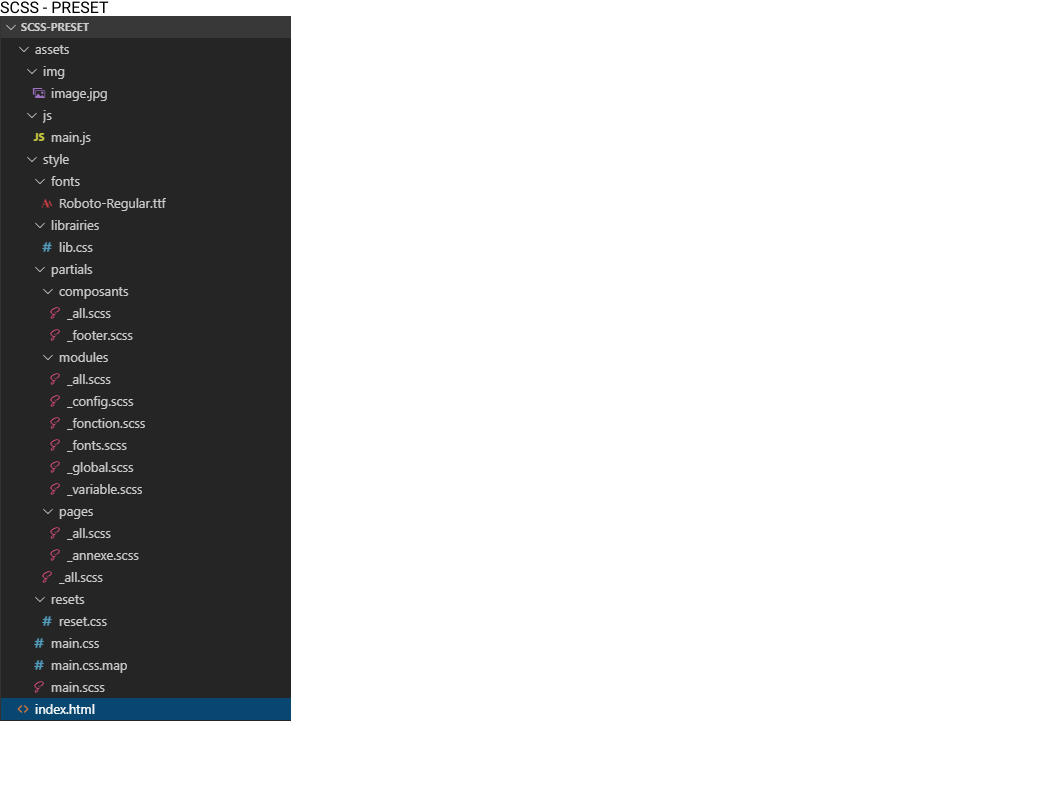
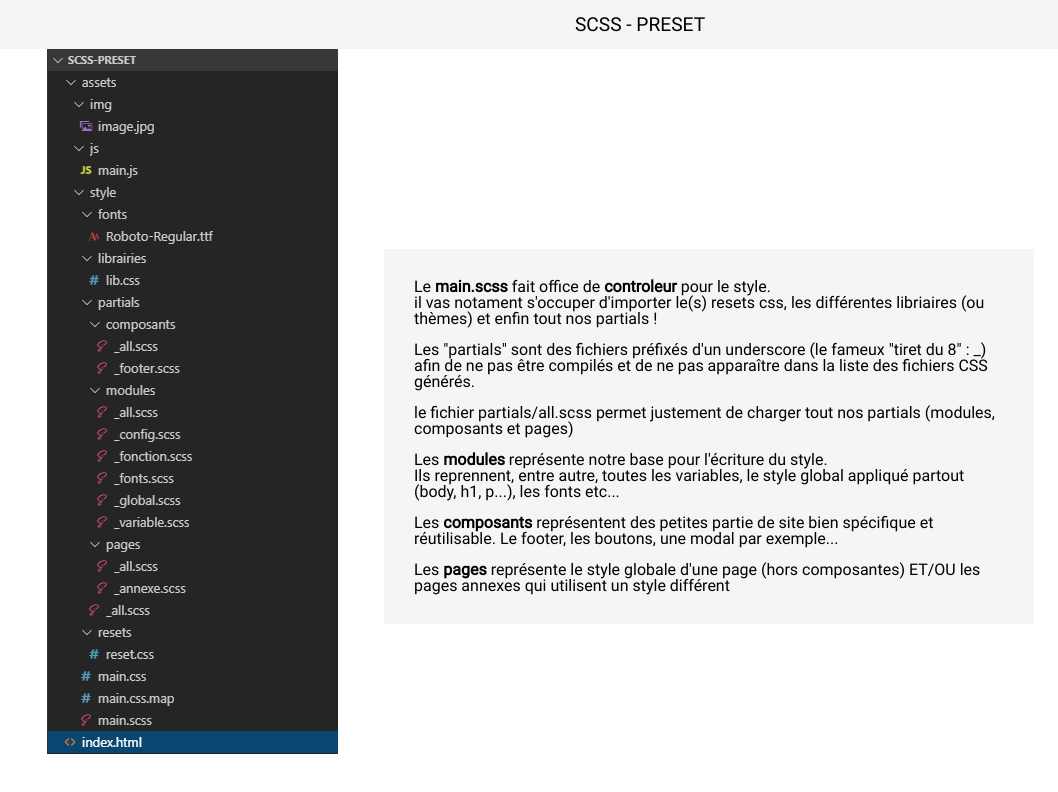
Before and after one commit to leersmathieu/scss-preset, a plain HTML site: page index.html in a window 1280 px wide. Shown: the whole page, without its empty margins (0-1058 px from the left). Drawn offline with Linux system fonts and the light colour scheme; files whose address does not match are found by name.

Commit message:
Page d'introduction

```diff
--- a/assets/style/partials/pages/_all.scss
+++ b/assets/style/partials/pages/_all.scss
@@ -2,4 +2,5 @@
 
 //Pour les pages utilisants un template différent
 
+@import "exempleAFAC";
 @import "annexe";
--- /dev/null
+++ b/assets/style/partials/pages/_exempleAFAC.scss
@@ -0,0 +1,31 @@
+.afac {
+    text-align: center;
+    background-color: rgb(245, 245, 245);
+    &-titre {
+        font-size: 120%;
+        padding: 15px;
+    }
+    &-left {
+        float: left;
+        width: 30%;
+    }
+    &-right {
+        padding: 30px;
+        text-align: left;
+        float: left;
+        width: 70%;
+        max-width: 650px;
+        margin-top: 200px;
+        background-color: rgb(245, 245, 245);
+
+    }
+    p {
+        padding-bottom: 15px;
+        &:last-child {
+            padding-bottom: 0;
+        }
+    }
+    strong {
+        font-weight: bold;
+    }
+}
--- a/index.html
+++ b/index.html
@@ -8,8 +8,35 @@
     <title>SCSS - PRESET</title>
 </head>
 <body>
-    <h1>SCSS - PRESET</h1>
-    <img src="assets/img/arch.png" alt="Demo">
+
+    <!-- AFAC === A effacer ! -->
+        <div class="afac">
+            <h1 class="afac-titre">SCSS - PRESET</h1>
+            <div class="afac-left">
+                <img src="assets/img/arch.png" alt="Demo">
+            </div>
+            <div class="afac-right">
+                <p>Le <strong>main.scss </strong>fait office de <strong>controleur</strong> pour le style.<br>
+                il vas notament s'occuper d'importer le(s) resets css, les différentes libriaires (ou thèmes) et enfin tout nos partials ! </p>
+
+                <p>Les "partials" sont des fichiers préfixés d'un underscore (le fameux "tiret du 8" : _) afin de ne pas être compilés et de ne pas apparaître dans la liste des fichiers CSS générés.</p>
+
+                <p>le fichier partials/all.scss permet justement de charger tout nos partials (modules, composants et pages)</p>
+
+                <p>Les <strong>modules</strong> représente notre base pour l'écriture du style. <br>
+                Ils reprennent, entre autre, toutes les variables, le style global appliqué partout (body, h1, p...), les fonts etc...</p>
+
+                <p>Les <strong>composants</strong> représentent des petites partie de site bien spécifique et réutilisable. Le footer, les boutons, une modal par exemple... </p>
+
+                <p>Les <strong>pages</strong> représente le style globale d'une page (hors composantes) ET/OU les pages annexes qui utilisent un style différent</p>
+            </div>
+
+
+
+        </div>
+    <!-- --------------------- -->
+
+
     <script src='js/main.js'></script>
 </body>
 </html>
```
Also changed, not shown: assets/style/main.css, 1 other file.
